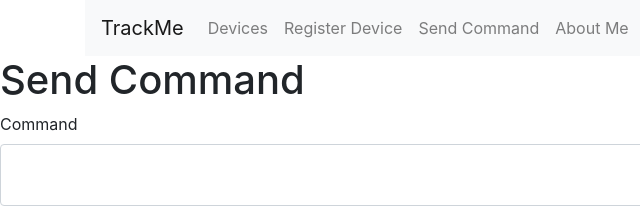
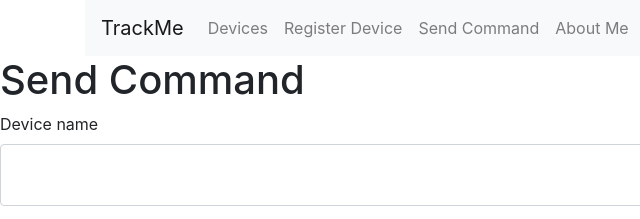
Before and after one commit to deolsatish/TrackMe, a website: page web/public/send-command.html in a window 1280 px wide. Shown: the top 219 px of the page, 0-640 px from the left. Drawn offline with nearby package versions, Linux system fonts and the light colour scheme; no server answers.

Commit message:
send-command changes in app and added another field in send-command.html

```diff
--- a/web/public/send-command.html
+++ b/web/public/send-command.html
@@ -18,7 +18,7 @@ scale=1.0>
     </div>
     <h1>Send Command</h1>
     <div class="form-group">
-        <label for="deviceId">Command</label>
+        <label for="deviceId">Device name</label>
         <textarea rows="2" class="form-control" id="deviceId"></textarea>
     </div>
     <div class="form-group">
```
